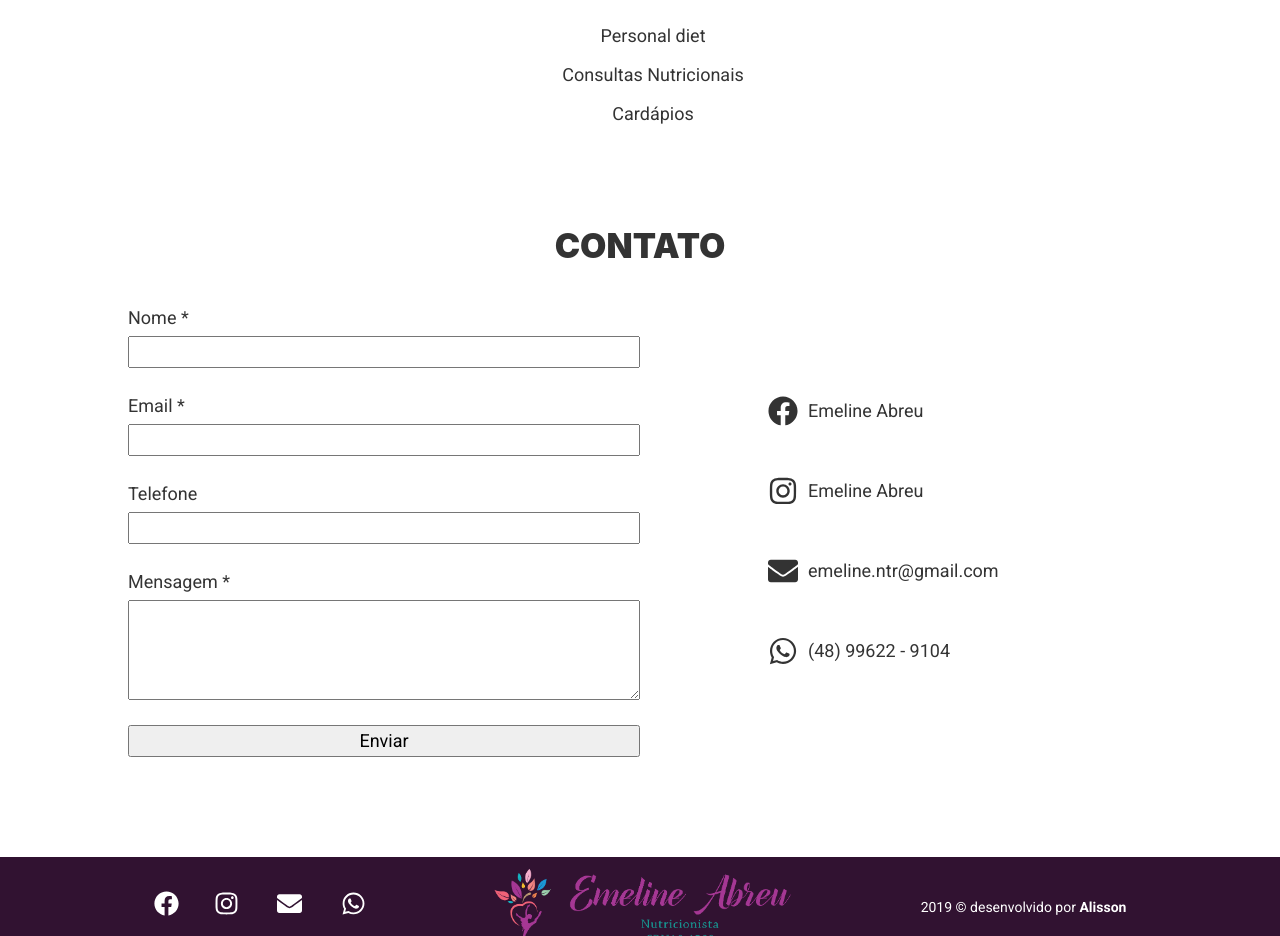
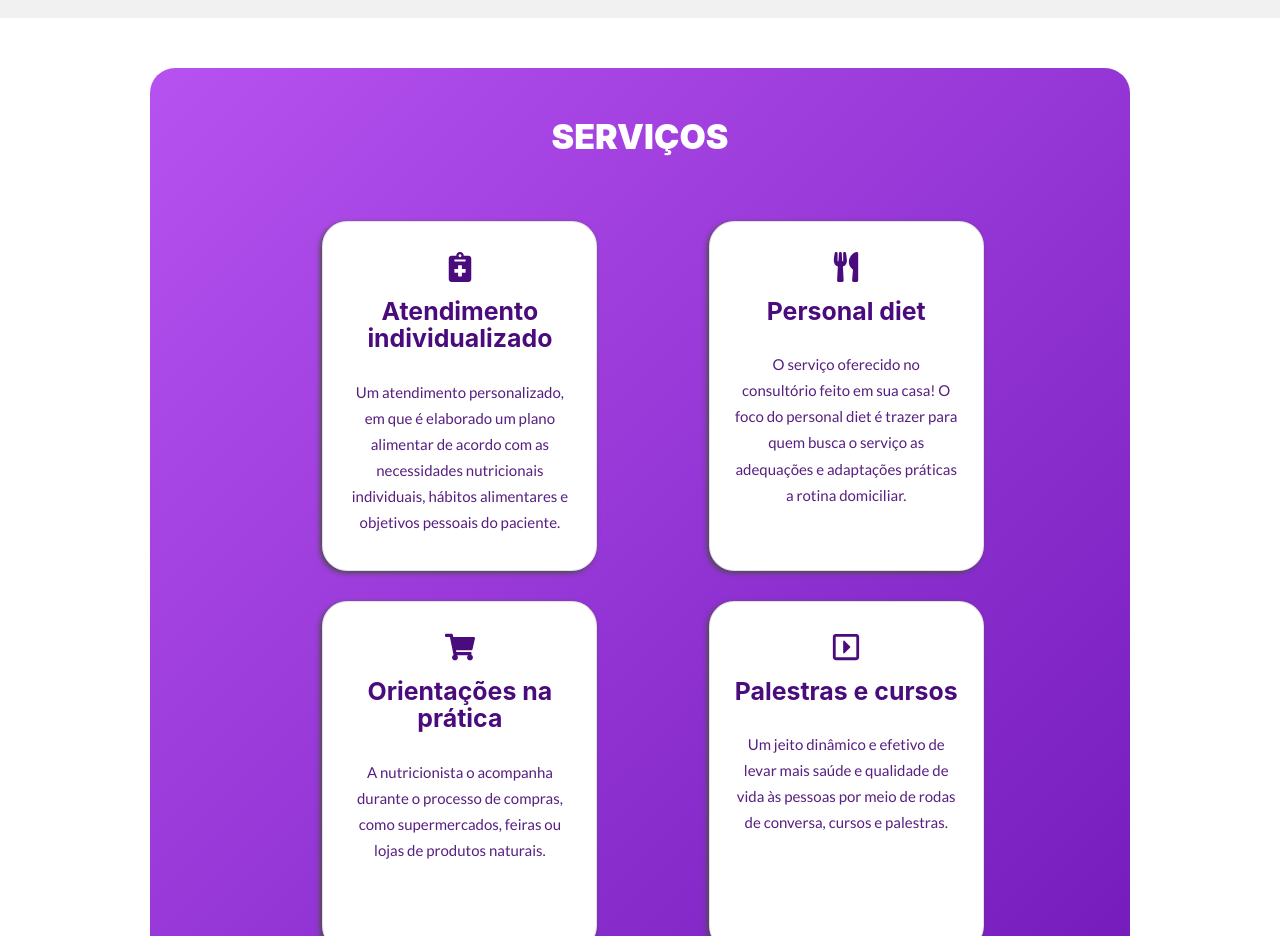
Before and after one commit to alissongranemann/emeline-website, a Gatsby site: page / in a window 1280 px wide. Shown: the part 1864-2800 px from the top of the page. Built offline with nearby package versions, Linux system fonts and the light colour scheme; Gatsby itself is replaced by a stand-in of ours.

Commit message:
Add services section content

```diff
--- a/src/components/about.js
+++ b/src/components/about.js
@@ -17,6 +17,7 @@ const Container = styled.div`
   align-items: center;
   max-width: 1400px;
   margin: 0 auto;
+  margin-bottom: 50px;
 `
 
 const TextContainer = styled.div`
--- a/src/components/contact.js
+++ b/src/components/contact.js
@@ -12,6 +12,7 @@ const ContentContainer = styled.div`
   display: flex;
   justify-content: space-evenly;
   align-items: center;
+  margin-bottom: 50px;
 `
 
 const StyledForm = styled(Form)`
--- a/src/components/layout.css
+++ b/src/components/layout.css
@@ -261,8 +261,9 @@ h3 {
   padding-top: 0;
   margin-bottom: 1.45rem;
   color: inherit;
-  font-family: -apple-system, BlinkMacSystemFont, Segoe UI, Roboto, Oxygen,
-    Ubuntu, Cantarell, Fira Sans, Droid Sans, Helvetica Neue, sans-serif;
+  font-family: -apple-system, Montserrat, Roboto, BlinkMacSystemFont, Segoe UI,
+    Roboto, Oxygen, Ubuntu, Cantarell, Fira Sans, Droid Sans, Helvetica Neue,
+    sans-serif;
   font-weight: bold;
   text-rendering: optimizeLegibility;
   font-size: 1.38316rem;
--- a/src/components/navbar.js
+++ b/src/components/navbar.js
@@ -13,7 +13,7 @@ const StyledScrollSpy = styled(Scrollspy)`
 const Nav = styled.nav`
   position: fixed;
   top: 35%;
-  left: 5%;
+  left: 3%;
   padding: 15px 10px;
   border-radius: 25px;
   box-shadow: -1px 0px 5px 0px;
--- a/src/components/services.js
+++ b/src/components/services.js
@@ -1,21 +1,129 @@
 import React from "react"
+import {
+  FaNotesMedical,
+  FaUtensils,
+  FaShoppingCart,
+  FaRegCaretSquareRight,
+} from "react-icons/fa"
 import styled from "styled-components"
 
 const Container = styled.div`
+  margin: 50px 150px;
+  padding: 50px;
+  border-radius: 25px;
+  color: white;
+  background: linear-gradient(
+    to right bottom,
+    rgba(182, 82, 240, 1) 0%,
+    rgba(99, 0, 179, 0.9) 100%
+  );
   text-align: center;
 `
 
+const Title = styled.h2`
+  margin: 0 auto;
+  margin-bottom: 50px;
+`
+
 const List = styled.ul`
+  display: flex;
+  justify-content: space-evenly;
+  flex-wrap: wrap;
   list-style: none;
+`
+
+const ListItem = styled.li`
+  width: 275px;
+  height: 350px;
+  margin: 15px;
+  padding: 30px 25px;
+  border: 1px solid #e1e1e1;
+  border-radius: 25px;
+  box-shadow: -2px 2px 5px 0px #4c4c4c;
+  font-size: 22px;
+  background: linear-gradient(
+    to right bottom,
+    rgba(255, 255, 255, 1) 0%,
+    rgba(255, 255, 255, 1) 100%
+  );
+  color: rgb(74, 11, 125);
+
+  svg {
+    width: 30px;
+    height: 30px;
+    margin-bottom: 10px;
+  }
+`
+
+const Text = styled.p`
+  font-family: Lato;
+  font-size: 15px;
+  overflow-wrap: break-word;
+  color: #571f80;
 `
 
 const Services = () => (
   <Container>
-    <h2>Serviços</h2>
+    <Title>Serviços</Title>
     <List>
-      <li>Personal diet</li>
-      <li>Consultas Nutricionais</li>
-      <li>Cardápios</li>
+      {/* <ListItem
+        style={{
+          background:
+            "linear-gradient(to right bottom, #ce9ffc 0%, #7367f0 100%)",
+        }}
+      > */}
+      <ListItem>
+        <FaNotesMedical />
+        <h3>Atendimento individualizado</h3>
+        <Text>
+          Um atendimento personalizado, em que é elaborado um plano alimentar de
+          acordo com as necessidades nutricionais individuais, hábitos
+          alimentares e objetivos pessoais do paciente.
+        </Text>
+      </ListItem>
+      {/* <ListItem
+        style={{
+          background:
+            "linear-gradient(to right bottom, #f97794 0%, #623aa2 100%)",
+        }}
+      > */}
+      <ListItem>
+        <FaUtensils />
+        <h3>Personal diet</h3>
+        <Text>
+          O serviço oferecido no consultório feito em sua casa! O foco do
+          personal diet é trazer para quem busca o serviço as adequações e
+          adaptações práticas a rotina domiciliar.
+        </Text>
+      </ListItem>
+      {/* <ListItem
+        style={{
+          background:
+            "linear-gradient(to right bottom, #52e5e7 0%, #130cb7 100%)",
+        }}
+      > */}
+      <ListItem>
+        <FaShoppingCart />
+        <h3>Orientações na prática</h3>
+        <Text>
+          A nutricionista o acompanha durante o processo de compras, como
+          supermercados, feiras ou lojas de produtos naturais.
+        </Text>
+      </ListItem>
+      {/* <ListItem
+        style={{
+          background:
+            "linear-gradient(to right bottom, #f05f57 0%, #360940 100%)",
+        }}
+      > */}
+      <ListItem>
+        <FaRegCaretSquareRight />
+        <h3>Palestras e cursos</h3>
+        <Text>
+          Um jeito dinâmico e efetivo de levar mais saúde e qualidade de vida às
+          pessoas por meio de rodas de conversa, cursos e palestras.
+        </Text>
+      </ListItem>
     </List>
   </Container>
 )
--- a/src/components/specialties.js
+++ b/src/components/specialties.js
@@ -2,7 +2,7 @@ import React from "react"
 import styled from "styled-components"
 import {
   FaRegGrin,
-  FaNotesMedical,
+  FaRegHospital,
   FaMask,
   FaStreetView,
   FaSyringe,
@@ -30,11 +30,13 @@ const ListItem = styled.li`
   justify-content: space-evenly;
   min-width: 155px;
   padding: 8px 0;
+  margin: 25px;
   font-size: 14px;
   font-weight: 500;
   line-height: 1.5;
   box-shadow: -1px 1px 2px 0px #b1b1b1;
   background-color: #fff;
+  border-radius: 3px;
 
   svg {
     width: 80px;
@@ -61,7 +63,7 @@ const ComportamentalIcon = styled(FaRegGrin)`
   background-color: #ffa000;
 `
 
-const MedicalIcon = styled(FaNotesMedical)`
+const MedicalIcon = styled(FaRegHospital)`
   background-color: #3949ab;
 `
 
--- a/src/pages/index.js
+++ b/src/pages/index.js
@@ -9,8 +9,6 @@ import Services from "../components/services"
 import Contact from "../components/contact"
 
 const Section = styled.section`
-  margin-bottom: 100px;
-
   h2 {
     font-weight: 900;
     font-size: 34px;
```
